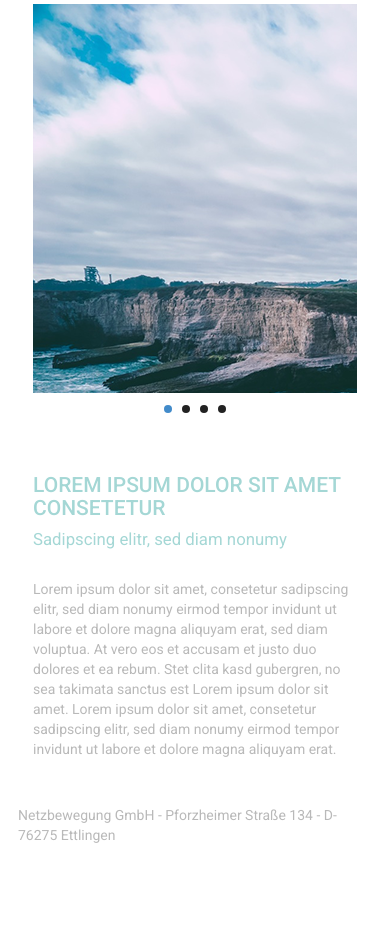
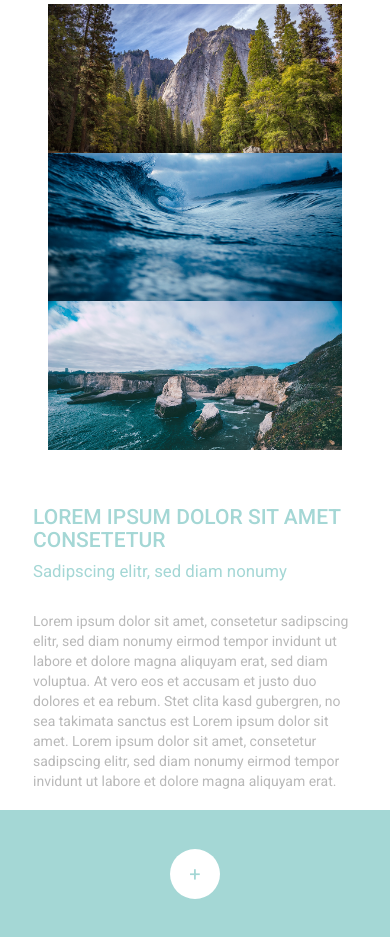
Before and after one commit to samiralibabic/netzbewegung, a plain HTML site: page index.html in a window 390 px wide. Shown: the part 1051-1988 px from the top of the page. Before the commit the page ends 1924 px from the top, so only its background shows below. Drawn offline with nearby package versions, Linux system fonts and the light colour scheme.

Commit message:
Mobile almost finished.

```diff
--- a/css/style.css
+++ b/css/style.css
@@ -1,13 +1,19 @@
 @import 'https://fonts.googleapis.com/css?family=Roboto:400,500';
-/*mobile-first*/
-.row {
-  padding: 5%;
-}
 
 body {
   color: #b9b9b9;
   font-family: 'Roboto', sans-serif;
 }
+
+/*mobile-first*/
+.container-fluid {
+  padding-bottom: 120px;
+  position: relative;
+}
+.row {
+  padding: 5%;
+}
+
 h1 {
   text-transform: uppercase;
   font-size: 150%;
@@ -59,7 +65,18 @@ h1, h2 {
   border: none;
 }
 
-/* some color overrides */
+/* some bootstrap overrides */
+.navbar-default .navbar-toggle:focus,
+.navbar-default .navbar-toggle:hover {
+  background-color: transparent;
+}
+.navbar-default .navbar-toggle .icon-bar {
+  background-color: white;
+}
+.navbar-default .navbar-toggle {
+  border: none;
+}
+
 .navbar-default .navbar-nav>.active>a,
 .navbar-default .navbar-nav>.active>a:focus,
 .navbar-default .navbar-nav>.active>a:hover {
@@ -79,12 +96,43 @@ h1, h2 {
   float: none;
   margin-left: 15px;
 }
+#sliding-images {
+    list-style: none;
+    margin: 0;
+    padding: 0;
+}
+
+#footer {
+  position: absolute;
+  bottom: 0;
+  width: 100%;
+  background-color: #a4d7d5;
+  color: white;
+  text-align: center;
+}
+#footer button,
+#footer button:focus {
+  font-size: 20px;
+  margin: 20px;
+  border-radius: 100%;
+  border: none;
+  outline: none;
+  background-color: white;
+  color: #a4d7d5;
+  height: 50px;
+  width: 50px;
+}
+#footer-logo {
+  margin: 10px;
+  width: 30px;
+}
 
 /*tablets and desktops*/
 @media screen and (min-width: 768px) {
 
   #landing-page {
     min-height: 60vw;
+    max-height: 100vh;
   }
   #hero-text {
     top: 30vw;
--- a/index.html
+++ b/index.html
@@ -9,10 +9,10 @@
   <title>Netzbewegung GmbH</title>
   <link rel="stylesheet" href="https://maxcdn.bootstrapcdn.com/bootstrap/3.3.7/css/bootstrap.min.css" integrity="sha384-BVYiiSIFeK1dGmJRAkycuHAHRg32OmUcww7on3RYdg4Va+PmSTsz/K68vbdEjh4u" crossorigin="anonymous">
   <link rel="stylesheet" href="css/style.css" media="screen">
-  <link rel="stylesheet" href="css/lightslider.css" media="screen">
+  <!-- <link rel="stylesheet" href="css/lightslider.css" media="screen"> -->
   <script src="https://code.jquery.com/jquery-3.1.0.min.js" integrity="sha256-cCueBR6CsyA4/9szpPfrX3s49M9vUU5BgtiJj06wt/s=" crossorigin="anonymous"></script>
   <script src="https://maxcdn.bootstrapcdn.com/bootstrap/3.3.7/js/bootstrap.min.js" integrity="sha384-Tc5IQib027qvyjSMfHjOMaLkfuWVxZxUPnCJA7l2mCWNIpG9mGCD8wGNIcPD7Txa" crossorigin="anonymous"></script>
-  <script src="js/lightslider.js"></script>
+  <!-- <script src="js/lightslider.js"></script> -->
   <script src="js/script.js"></script>
 </head>
 <body data-spy="scroll" data-target="#navigation">
@@ -69,7 +69,7 @@
     </section>
     <section class="row" id="slider">
       <div class="col-xs-12">
-        <ul id="lightSlider">
+        <ul id="sliding-images">
           <li><img src="img/slide1.png" alt="" class="col-xs-12 col-sm-4 img-responsive" /></li>
           <li><img src="img/slide2.png" alt="" class="col-xs-12 col-sm-4 img-responsive" /></li>
           <li><img src="img/slide3.png" alt="" class="col-xs-12 col-sm-4 img-responsive" /></li>
@@ -92,9 +92,13 @@
       </div>
     </section>
     <footer class="row" id="footer">
-      <p>
-        Netzbewegung GmbH - Pforzheimer Straße 134 - D-76275 Ettlingen
-      </p>
+      <button class="btn btn-primary" type="button" data-toggle="collapse" data-target="#collapseFooter" aria-expanded="false" aria-controls="collapseFooter">+</button>
+      <div class="collapse" id="collapseFooter">
+        <img src="img/logo.png" alt="logo" id="footer-logo" />
+        <p>
+          Netzbewegung GmbH - Pforzheimer Straße 134 - D-76275 Ettlingen
+        </p>
+      </div>
     </footer>
   </div>
 </body>
--- a/js/script.js
+++ b/js/script.js
@@ -16,55 +16,11 @@ $(document).ready(function() {
       });
     });
 
-    $("#lightSlider").lightSlider({
-        item: 1,
-        autoWidth: true,
-        slideMove: 1, // slidemove will be 1 if loop is true
-        slideMargin: 0,
+    $('#footer button').click(function() {
+        var val = $(this).html();
+        if ($(this).html() == '+') {
+            $(this).html("x");
+        } else { $(this).html('+'); }
+    });
 
-        addClass: '',
-        mode: "slide",
-        useCSS: true,
-        cssEasing: 'ease', //'cubic-bezier(0.25, 0, 0.25, 1)',//
-        easing: 'linear', //'for jquery animation',////
-
-        speed: 400, //ms'
-        auto: false,
-        loop: true,
-        slideEndAnimation: true,
-        pause: 2000,
-
-        keyPress: false,
-        controls: true,
-        prevHtml: '',
-        nextHtml: '',
-
-        rtl:false,
-        adaptiveHeight:false,
-
-        vertical:false,
-        verticalHeight:500,
-        vThumbWidth:100,
-
-        thumbItem:1,
-        pager: true,
-        gallery: false,
-        galleryMargin: 5,
-        thumbMargin: 5,
-        currentPagerPosition: 'middle',
-
-        enableTouch:true,
-        enableDrag:true,
-        freeMove:true,
-        swipeThreshold: 10,
-
-        responsive : [],
-
-        onBeforeStart: function (el) {},
-        onSliderLoad: function (el) {},
-        onBeforeSlide: function (el) {},
-        onAfterSlide: function (el) {},
-        onBeforeNextSlide: function (el) {},
-        onBeforePrevSlide: function (el) {}
-    });
   });
```
